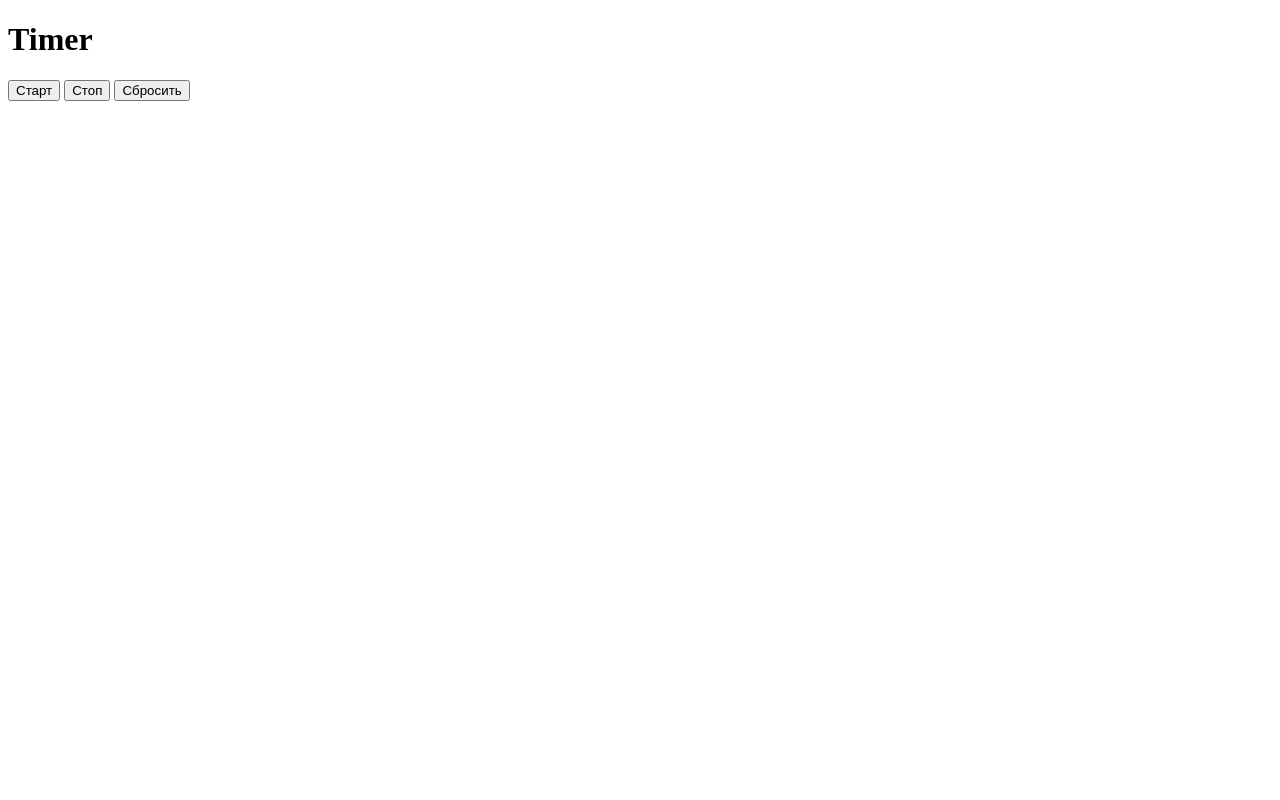
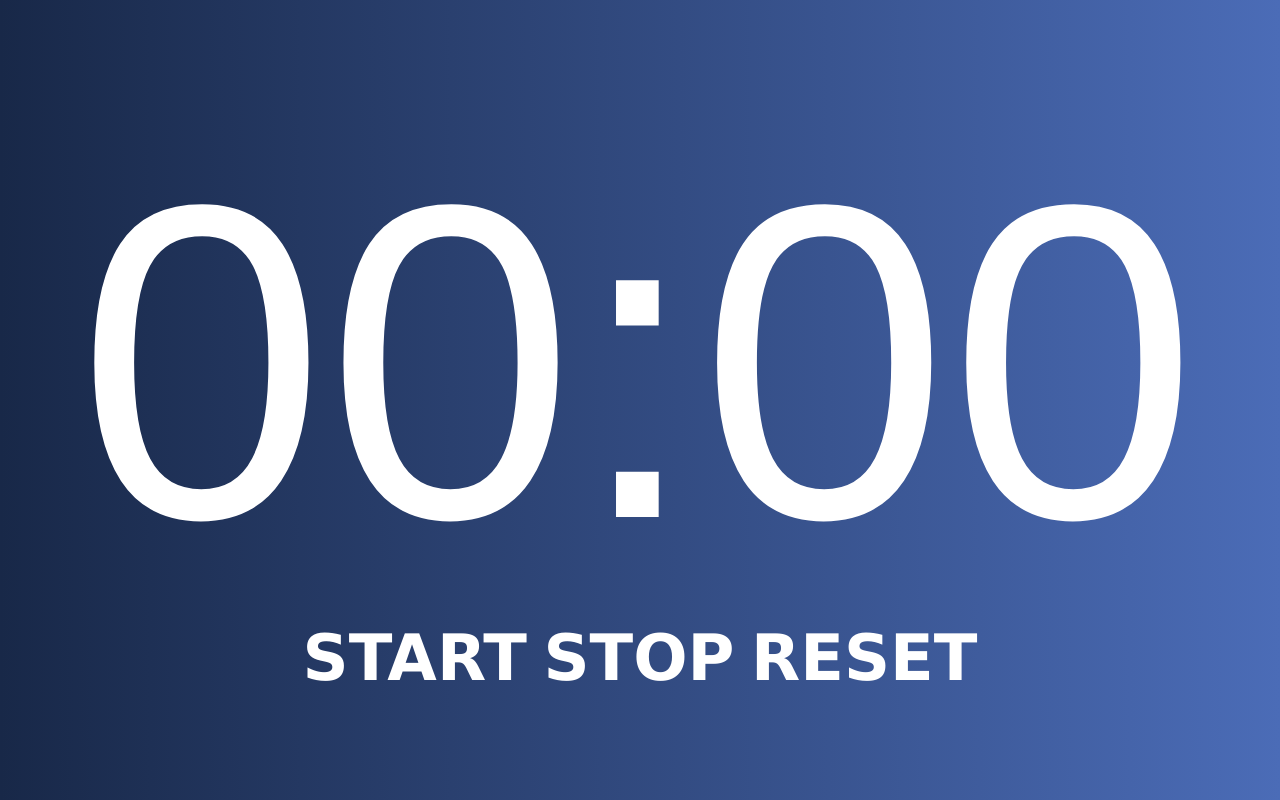
Before and after one commit to Eugene-Gubar/Exercise, a plain HTML site: page ls3/ls2/index.html in a window 1280 px wide. Drawn offline with Linux system fonts and the light colour scheme.

Commit message:
Finish Timer - JavaScript Native

```diff
--- /dev/null
+++ b/ls3/ls2/css/style.css
@@ -0,0 +1,55 @@
+
+body {
+  background: -webkit-gradient(linear, right top, left top, from(rgb(75, 108, 183)), to(rgb(24, 40, 72)));
+  background: -webkit-linear-gradient(right, rgb(75, 108, 183), rgb(24, 40, 72));
+  background: -moz-linear-gradient(right, rgb(75, 108, 183), rgb(24, 40, 72));
+  background: -o-linear-gradient(right, rgb(75, 108, 183), rgb(24, 40, 72));
+  background: linear-gradient(to left, rgb(75, 108, 183), rgb(24, 40, 72));
+  color: #fff;
+  margin: 0px;
+  padding: 0px;
+}
+
+.flexbox-container {
+  display: -ms-flexbox;
+  display: -webkit-flex;
+  display: -webkit-box;
+  display: -moz-box;
+  display: flex;
+  -ms-flex-align: center;
+  -webkit-align-items: center;
+  -webkit-box-align: center;
+  -moz-box-align: center;
+       align-items: center;
+  height: 100vh;
+}
+
+.clock {
+  margin: auto;
+  font-family: sans-serif;
+}
+.time {
+  font-size: 35vw;
+  margin: 0px;
+  padding: 0px;
+  cursor: pointer;
+}
+.button {
+    width: 88vw;
+    text-align: center;
+}
+button {
+    border: none;
+    background-color: transparent;
+    cursor: pointer;
+    color: #fff;
+    font-size: 5vw;
+    font-family: Verdana, Geneva, Tahoma, sans-serif;
+    text-transform: uppercase;
+    font-weight: 600;
+}
+button,
+button:active,
+button:focus {
+    outline: none;
+}
--- a/ls3/ls2/index.html
+++ b/ls3/ls2/index.html
@@ -1,23 +1,29 @@
 <!DOCTYPE html>
 <html lang="en">
+
 <head>
     <meta charset="UTF-8">
     <meta name="viewport" content="width=device-width, initial-scale=1.0">
     <meta http-equiv="X-UA-Compatible" content="ie=edge">
     <title>Timer</title>
+    <link rel="stylesheet" href="css/style.css">
 </head>
+
 <body>
-    <h1>Timer</h1>
 
-    <div>
-        <p id="id_timer"></p>
+    <div class="flexbox-container">
+        <div class="clock">
+            <p class="time" id="id_timer">00:00</p>
+            <div class="button">
+                <button id="timer_start" type="button">Start</button>
+                <button id="timer_stop"  type="button">Stop</button>
+                <button id="timer_reset" type="button">Reset</button>
+            </div>
+        </div>
     </div>
-
-    <button id="timer_start" type="button">Старт</button>
-    <button id="timer_stop"  type="button">Стоп</button>
-    <button id="timer_reset" type="button">Сбросить</button>
 
 
     <script src="js/script.js"></script>
 </body>
+
 </html>
--- a/ls3/ls2/js/script.js
+++ b/ls3/ls2/js/script.js
@@ -30,7 +30,9 @@ window.onload = function () {
         /* ---------------------------------- begin [handler] ----------------------------------*/
 
         function startHandler() {
+
             var elTimerID = getID('id_timer');
+            if (interval === undefined) {
 
                 interval = setInterval(function () {
 
@@ -45,10 +47,14 @@ window.onload = function () {
                     elTimerID.innerHTML = minutes + ":" + seconds;
 
                 }, 1000);
+
+            }
+
         }
 
         function stopHandler() {
             clearInterval(interval);
+            interval = undefined;
         }
 
         function resetHandler() {
```
Lines whose indentation alone changed are shown as unchanged.
